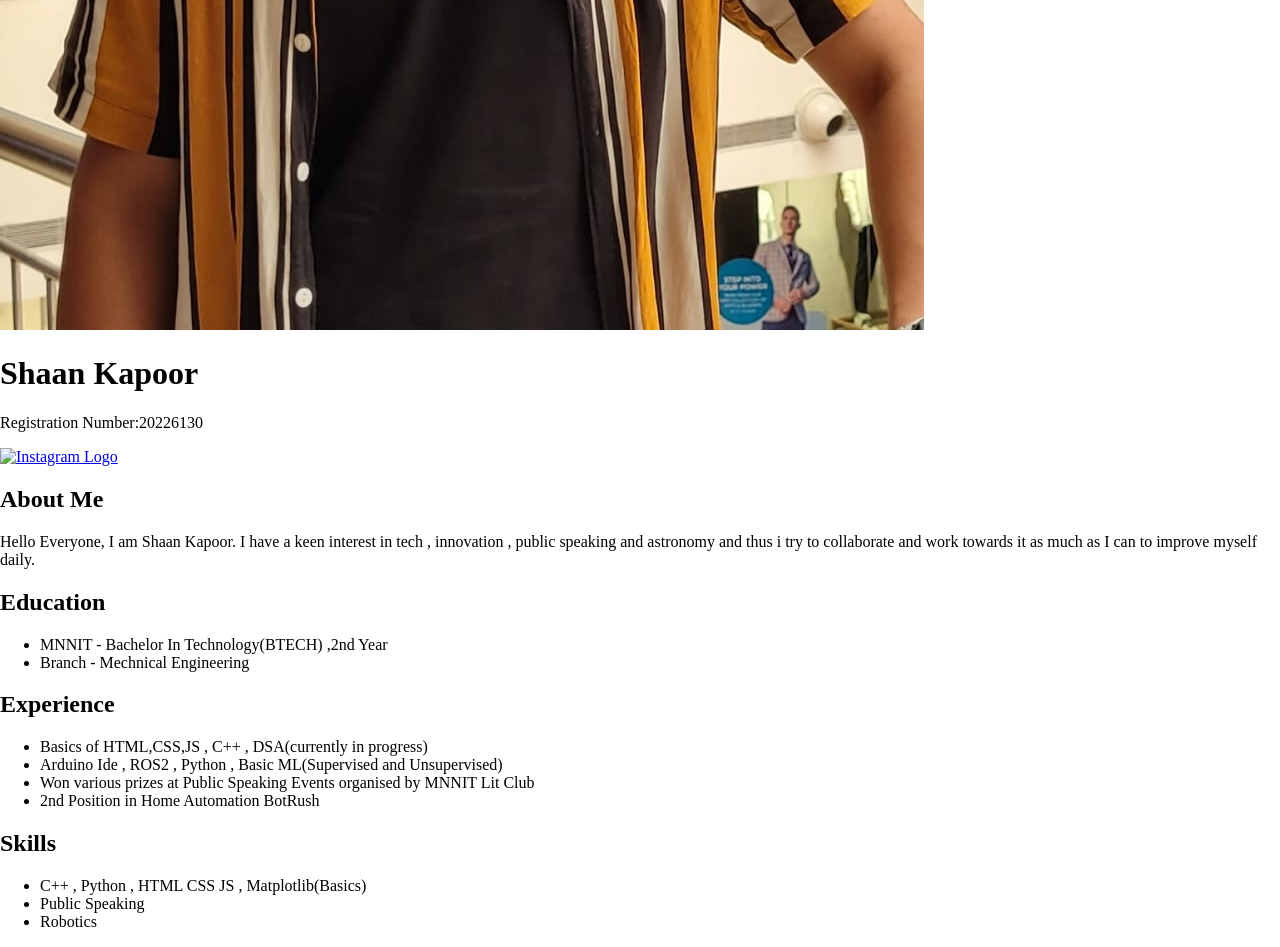
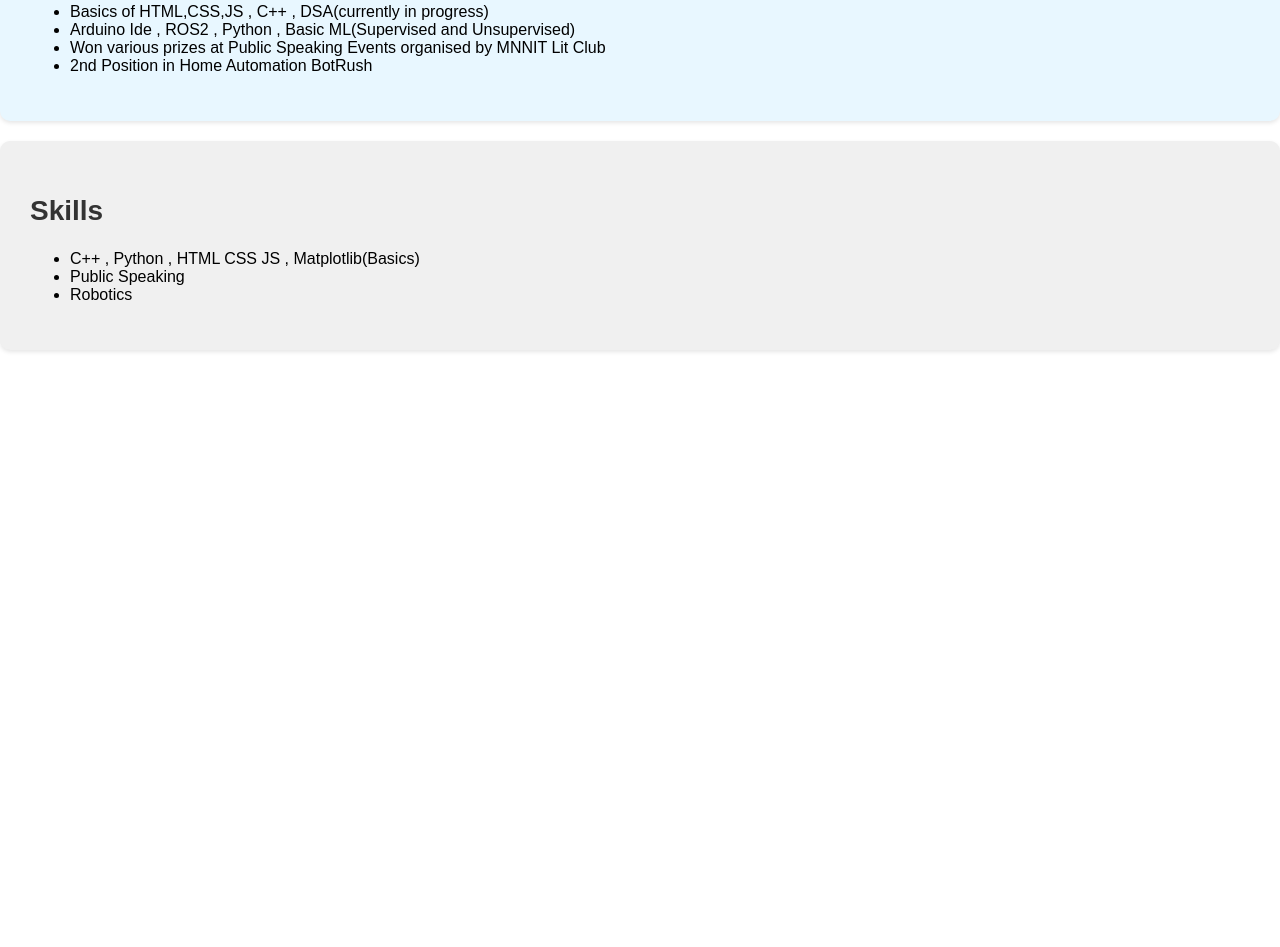
Before and after one commit to ShaanKapoor10/Ecell_Task, a plain HTML site: page second_page.html in a window 1280 px wide. Shown: the part 1039-1986 px from the top of the page. After the commit the page ends 1409 px from the top, so only its background shows below. Drawn offline with Linux system fonts and the light colour scheme.

Commit message:
made changes to 2nd page

```diff
--- a/second_page.html
+++ b/second_page.html
@@ -20,7 +20,7 @@
 
         <div class="Linkedin">
             <button class="linked-button" >
-               <a href=https://www.linkedin.com/in/shaan-kapoor-295743245/"><div class="image"></div>
+               <a href="https://www.linkedin.com/in/shaan-kapoor-295743245/"><div class="image"></div>
                 <img src="Icons\th.jpg" class="linked">
                 </a>
             </button>
@@ -33,8 +33,8 @@
         <img src="Icons\WhatsApp Image 2023-09-17 at 05.18.10.jpeg" alt="My Picture" class="animated" id="profile-pic">
         <h1 class="animated" id="profile-name">Shaan Kapoor</h1>
         <p class="animated" id="reg-number">Registration Number:20226130</p>
-        <a href="https://www.instagram.com/your_instagram_handle/" target="_blank" id="instagram-button">
-            <img src="download.png" alt="Instagram Logo" class="instagram-logo">
+        <a href="https://www.instagram.com/shaan._.kapoor/" target="_blank" id="instagram-button">
+            <img src="Icons\download.png" alt="Instagram Logo" class="instagram-logo">
         </a>
 
         <div class="section about animated" id="about-section">
--- a/styles/style1.css
+++ b/styles/style1.css
@@ -0,0 +1,96 @@
+body {
+    font-family: 'Arial', sans-serif;
+    background-image: url('Icons\images.jpg');
+    background-size: cover;
+    background-repeat: no-repeat;
+    background-attachment: fixed;
+    background-position: center center;
+    text-align: center;
+    image-resolution: 75%;
+    margin: 0;
+}
+
+img {
+    max-width: 175px;
+    border-radius: 75%;
+    animation: zoomIn 1s;
+}
+h1 {
+    margin-top: 20px;
+    font-size: 32px;
+    animation: slideInLeft 1s;
+}
+h2 {
+    font-size: 24px;
+}
+p {
+    margin-bottom: 20px;
+    font-size: 18px;
+}
+
+a.button {
+    display: inline-block;
+    padding: 10px 20px;
+    background-color: #0077B5;
+    color: #fff;
+    text-decoration: none;
+    border-radius: 5px;
+    transition: background-color 0.3s;
+    font-size: 16px;
+}
+a.button:hover {
+    background-color: #005A8E;
+}
+.section {
+    text-align: left;
+    margin: 20px 0;
+    padding: 20px;
+    background-color: rgba(255, 255, 255, 0.95);
+    border-radius: 10px;
+    box-shadow: 0 2px 4px rgba(0, 0, 0, 0.1);
+    animation: fadeInUp 1s;
+}
+
+.section.about {
+    background-color: #f9f9f9;
+    padding: 30px;
+}
+.section.about h2 {
+    color: #0077B5;
+    font-size: 28px;
+}
+.section.about p {
+    font-size: 20px;
+    font-style: italic;
+    margin-top: 10px;
+    color: #333;
+}
+.section.education {
+    background-color: #fff3e6;
+    padding: 30px;
+}
+.section.education h2 {
+    color: #ff8c42;
+    font-size: 28px;
+}
+.section.experience {
+    background-color: #e8f7ff;
+    padding: 30px;
+}
+.section.experience h2 {
+    color: #0099e6;
+    font-size: 28px;
+}
+.section.skills {
+    background-color: #f0f0f0;
+    padding: 30px;
+}
+.section.skills h2 {
+    color: #333;
+    font-size: 28px;
+}
+
+.instagram-logo {
+    max-width: 150px;
+    vertical-align: middle;
+}
```
